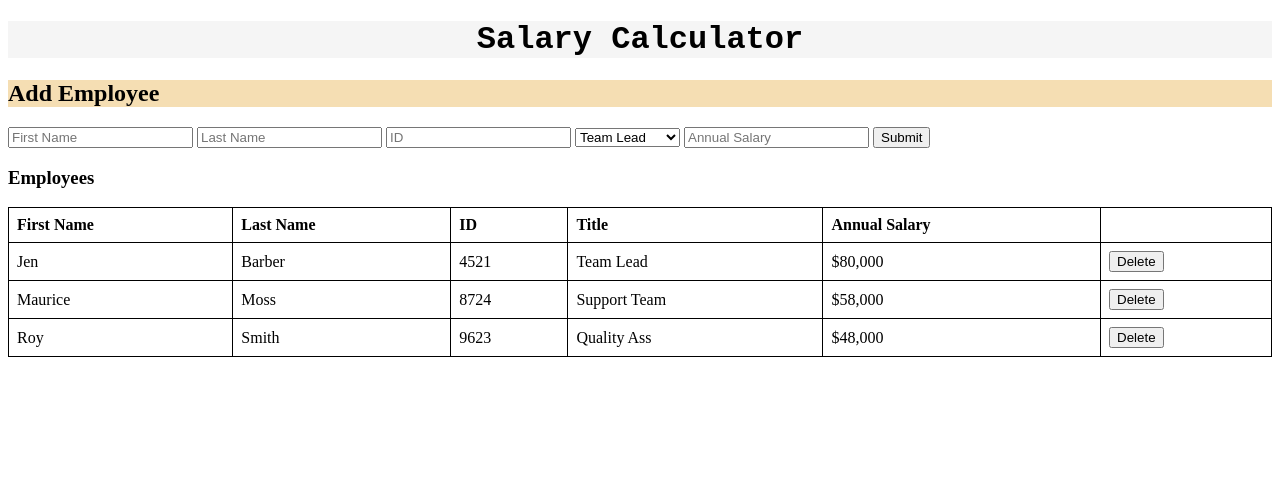
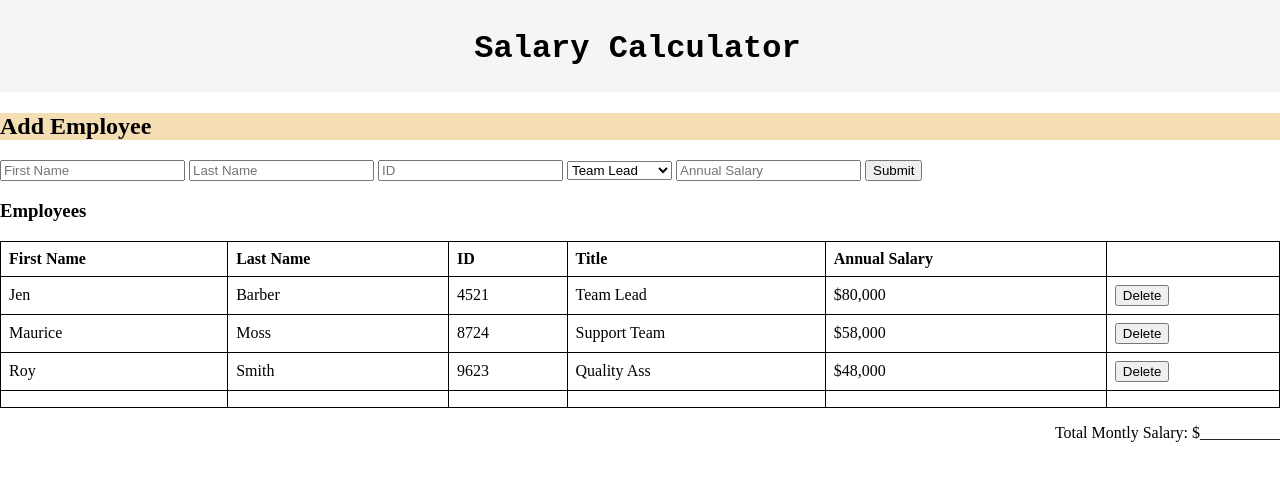
Before and after one commit to Kayboy067/weekend-jquery-challenge, a plain HTML site: page index.html in a window 1280 px wide. Drawn offline with Linux system fonts and the light colour scheme.

Commit message:
add <p> tag for total monthly salary

```diff
--- a/client.js
+++ b/client.js
@@ -6,6 +6,7 @@ let salary = [];
 function onReady() {
     console.log('on ready');
 
+    // activating the submit botton to add employee
     $('#employeeForm').on('submit', onAddEmployee);
 
     // Activate delete clicked botton
@@ -44,10 +45,12 @@ function onAddEmployee(action) {
     salary.push(employeeObj);
     console.log('Salary', salary);
 
+    // emptying <tbody> before rendring to the DOM
     $('#employeeList').empty()
 
 
-
+    // looping through employee to append
+    // employee object to the DOM
     for (let employee of salary) {
         $('#employeeList').append(`
         <tr>
--- a/index.html
+++ b/index.html
@@ -97,9 +97,22 @@
                     <button class="DeleteBtn">Delete</button>
                 </td>
             </tr>
+            <tr>
+                <td></td>
+                <td></td>
+                <td></td>
+                <td></td>
+                <td></td>
+                <td></td>
+            </tr>
         </tbody>
+
 
     </table>
 
+    <p id="total">
+        Total Montly Salary: $__________
+    </p>
+
 </body>
 </html>
--- a/style.css
+++ b/style.css
@@ -1,7 +1,12 @@
+body{
+  margin: 0%;
+}
 h1{
     text-align: center;
     font-family: 'Courier New', Courier, monospace;
     background-color: whitesmoke;
+    padding: 30px 30px 25px 25px;
+    margin-top: 0%;
 }
 h2{
     font-family: unset;
@@ -19,3 +24,7 @@ th, td {
   text-align: left;
   padding: 8px;
 }
+
+p {
+  text-align: end;
+}
```
